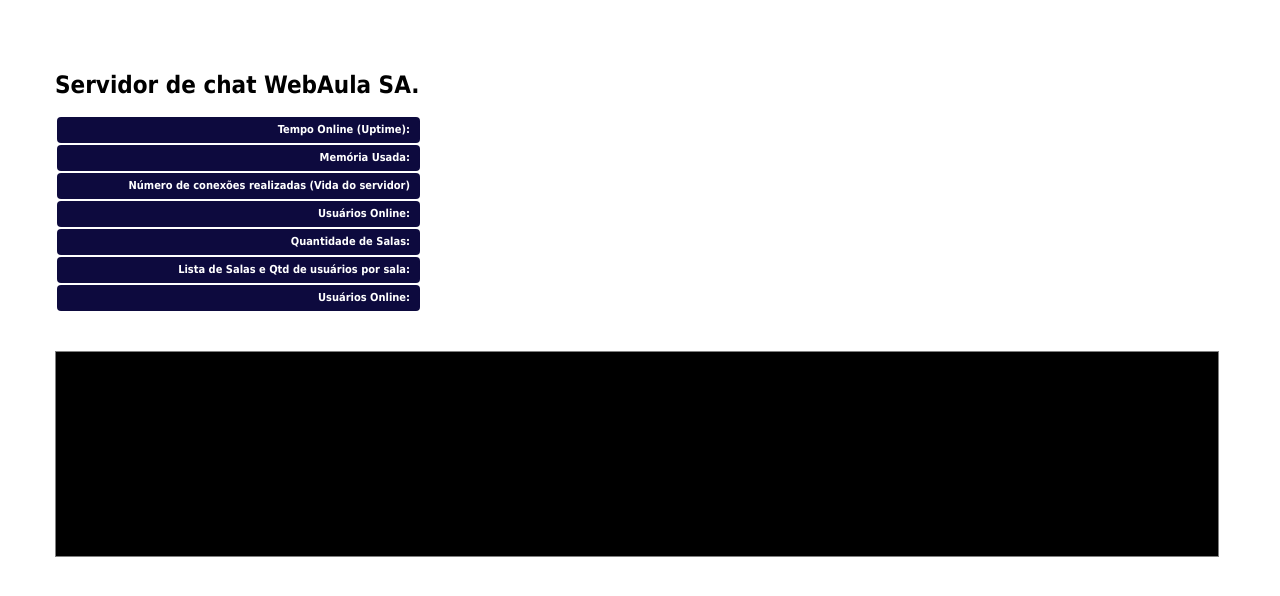
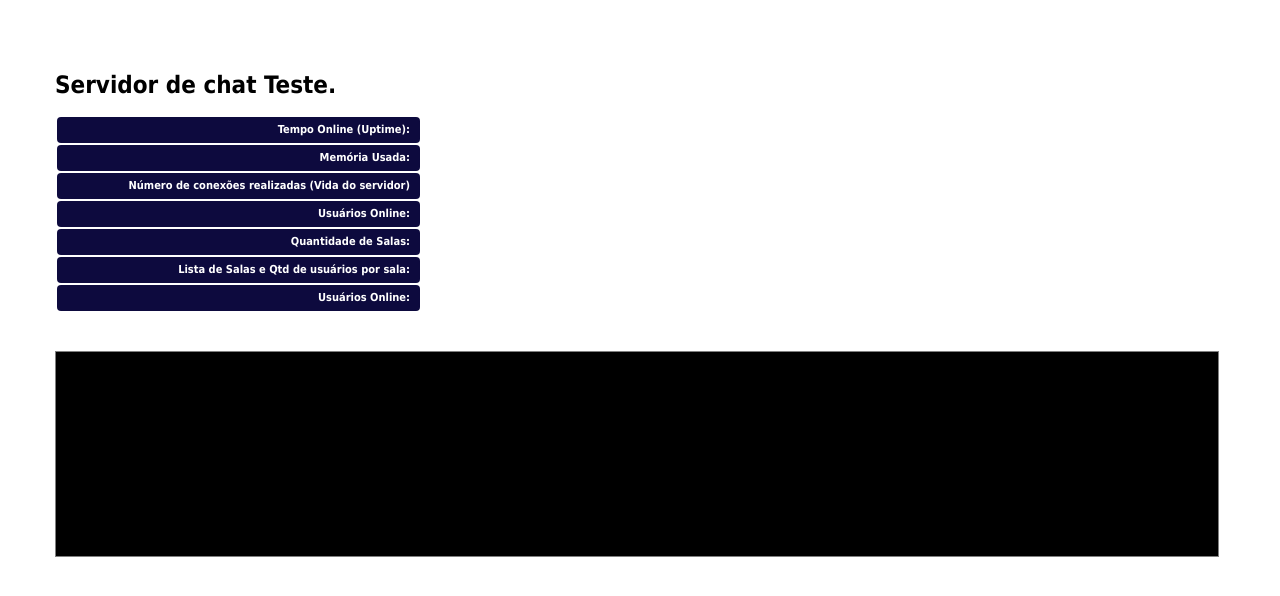
Before and after one commit to speakalot/chat, a website: page views/monitor.html in a window 1280 px wide. Drawn offline with nearby package versions, Linux system fonts and the light colour scheme; no server answers.

Commit message:
Address changes

```diff
--- a/views/monitor.html
+++ b/views/monitor.html
@@ -7,7 +7,7 @@
 	<link href="/stylesheet/wachat.css" rel="stylesheet" />
 </head>
 <body style="margin:50px;">
-	<h1>Servidor de chat WebAula SA.</h1>
+	<h1>Servidor de chat Teste.</h1>
 	<div id="divInfo">
 		<table id="tblInfo">
 			<tr>
```
